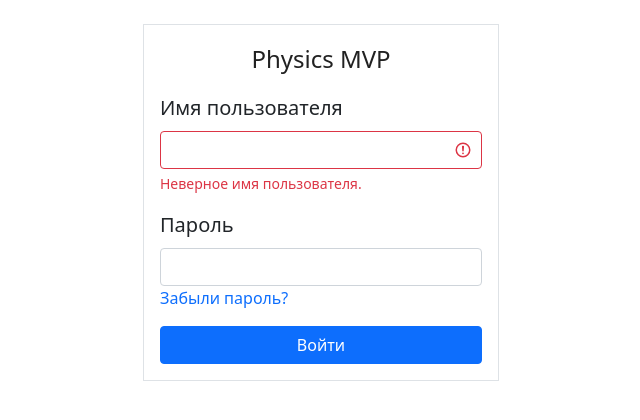
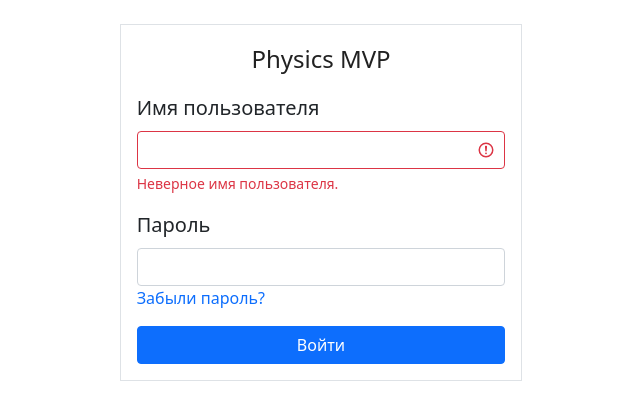
Before and after one commit to IT-COMMUNITY-ICT-RUSSIA/physics_management_frontend, a Vue app: page /login in a window 1280 px wide. Shown: the top 420 px of the page, without its empty margins (319-959 px from the left). Built offline with nearby package versions, Linux system fonts and the light colour scheme.

Commit message:
:zap: Responsive login form

```diff
--- a/src/views/LoginPage.vue
+++ b/src/views/LoginPage.vue
@@ -1,8 +1,8 @@
 <template>
-  <div class="container">
+  <div class="container-fluid">
     <br />
     <div class="row justify-content-md-center">
-      <div class="col-4 align-self-center">
+      <div class="col-sm-4 align-self-center">
         <div class="p-3 border bg-white">
           <Login />
         </div>
@@ -19,4 +19,8 @@ export default {
 };
 </script>
 
-<style></style>
+<style scoped>
+/* .col-custom {
+  min-width: inherit;
+} */
+</style>
```
